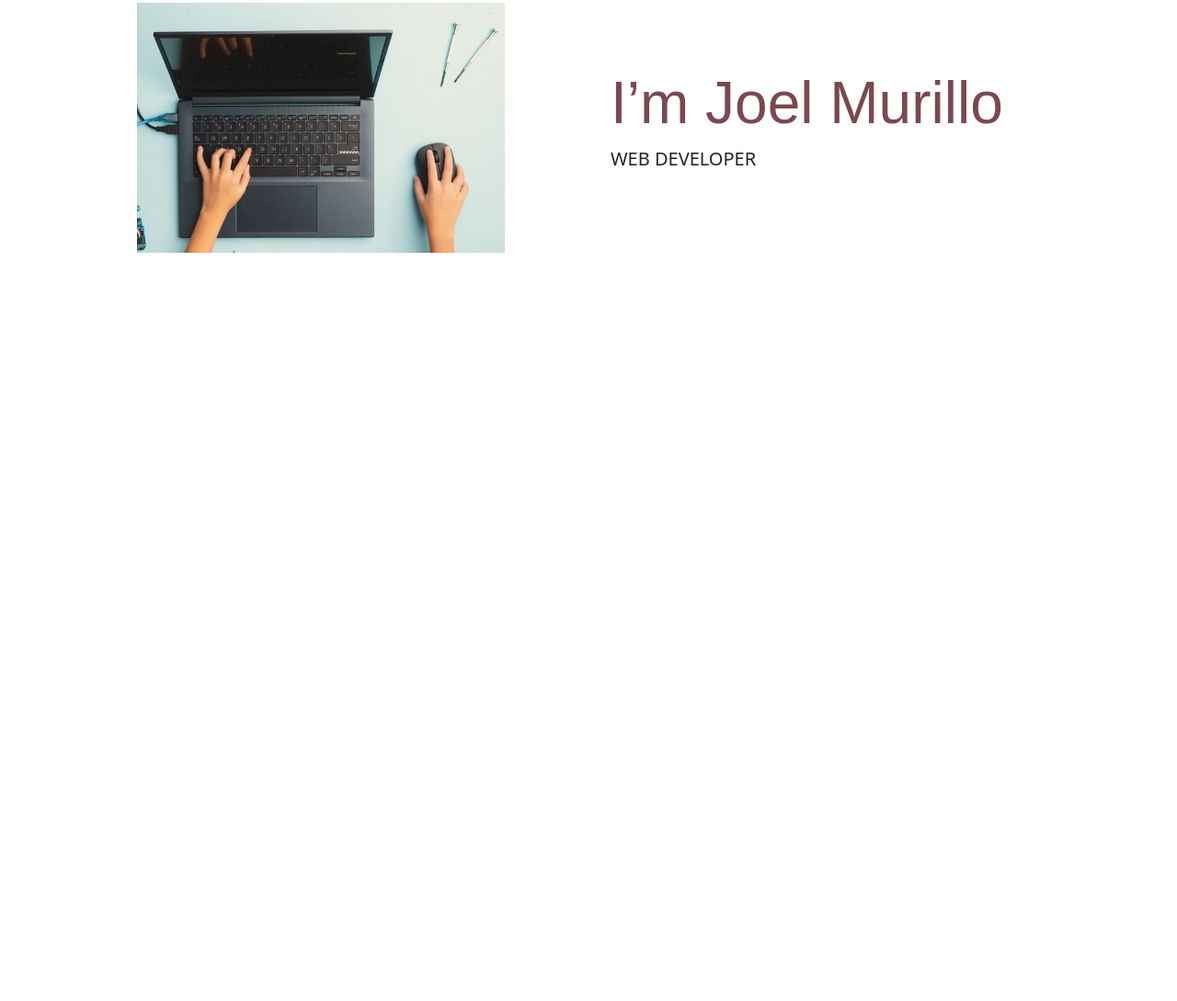
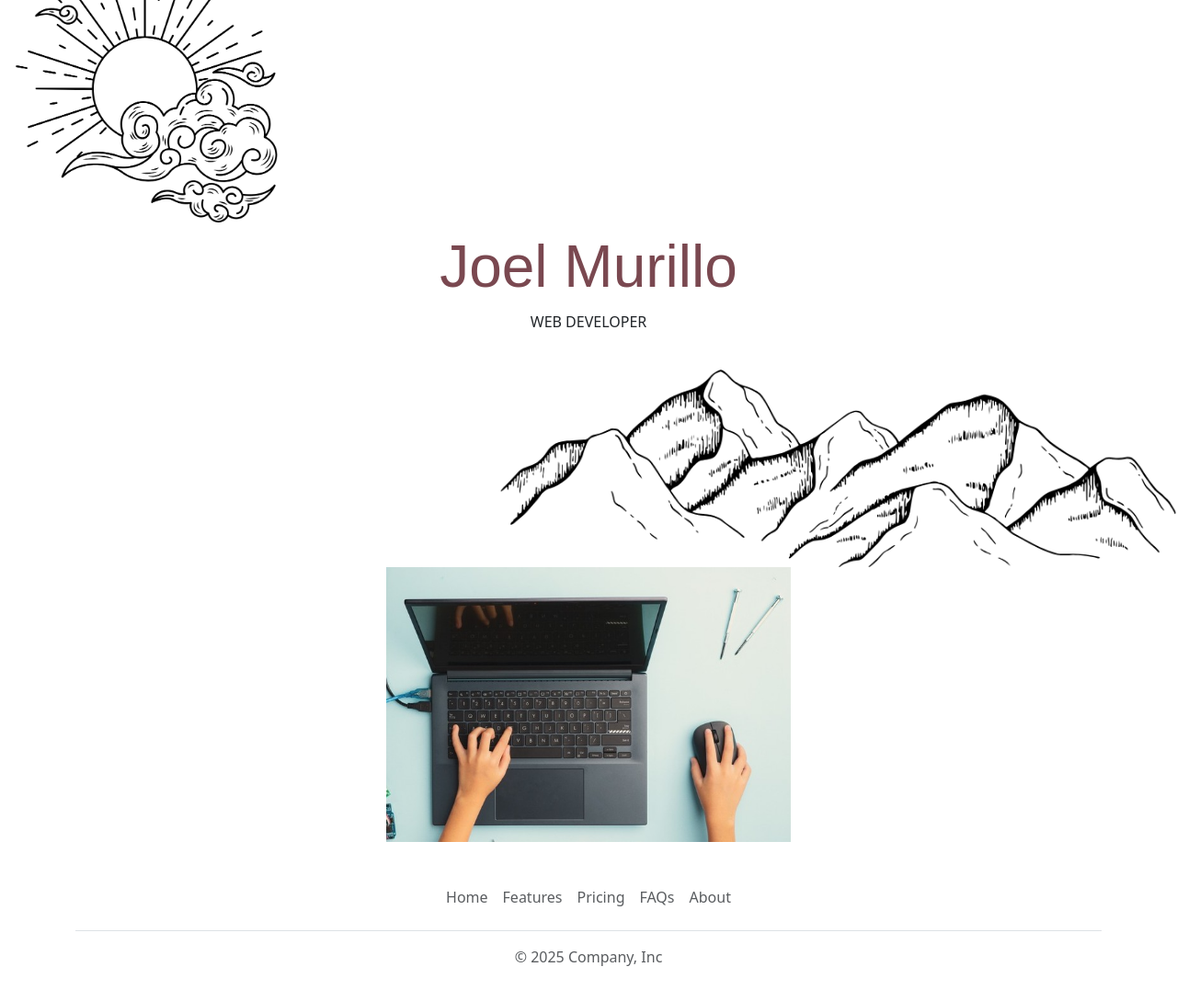
Before and after one commit to wallkn/capstone-2, a plain HTML site: page Capstone-2/index.html in a window 1280 px wide. Shown: the part 45-1134 px from the top of the page at 92% size. Before the commit the page ends 800 px from the top, so only its background shows below. Drawn offline with nearby package versions, Linux system fonts and the light colour scheme.

Commit message:
Update index.html

```diff
--- a/Capstone-2/index.html
+++ b/Capstone-2/index.html
@@ -10,21 +10,44 @@
 <body>
     <!-- Hero -->
     <section >
-        <div class="container">
+        <div class="hero" >
+
+            <div class="row " >
+                <div class="col-sm-3 text-center">
+                    <img src="./images/sun.png" alt="Sun draw" width="100%" class="sun">
+                </div>
+                <div class="col-sm-9">
+
+                </div>
+
+            </div>
+            <div class="row">
+                <div class="nombre text-center">Joel Murillo</div>
+                <div class="text-center">
+                    <p class="subtitulos">WEB DEVELOPER</p>
+                    &nbsp;
+                </div>
+            </div>
+            <div class="row">
+                <div class="col-sm-5"> </div>
+
+                <div class="col-sm-7">
+                    <img src="./images/mountains.png" alt="Mountains black and white" width="100%">
+                </div>
+
+            </div>
+
+            <div class="row">
+                <div class="col-sm-3"></div>
+                <div class="col-sm-6 text-center">
+                    <img src="./images/laptop.jpg" class="laptop" alt="Laptop" width="70%" loading="lazy">
+                </div>
+                <div class="col-sm-3">
+
+                </div>
+            </div>
 
 
-
-            <div class="row flex-lg-row-reverse align-items-center g-5 py-5">
-
-                <div class="col-lg-6">
-                    <h1 class="nombre">I’m Joel Murillo</h1>
-                    <p class="lead">WEB DEVELOPER</p>
-
-                </div>
-                <div class="col-10 col-sm-8 col-lg-6">
-                    <img src="./images/laptop.jpg" class="d-block mx-lg-auto img-fluid" alt="Bootstrap Themes" width="400" height="200" loading="lazy">
-                </div>
-            </div>
 
 
 
@@ -38,6 +61,29 @@
         </div>
     </section>
 
+    <div class="container">
+        <footer class="py-3 my-4">
+            <ul class="nav justify-content-center border-bottom pb-3 mb-3">
+                <li class="nav-item">
+                    <a href="#" class="nav-link px-2 text-body-secondary">Home</a>
+                </li>
+                <li class="nav-item">
+                    <a href="#" class="nav-link px-2 text-body-secondary">Features</a>
+                </li>
+                <li class="nav-item">
+                    <a href="#" class="nav-link px-2 text-body-secondary">Pricing</a>
+                </li>
+                <li class="nav-item">
+                    <a href="#" class="nav-link px-2 text-body-secondary">FAQs</a>
+                </li>
+                <li class="nav-item">
+                    <a href="#" class="nav-link px-2 text-body-secondary">About</a>
+                </li>
+            </ul>
+            <p class="text-center text-body-secondary">© 2025 Company, Inc</p>
+        </footer>
+    </div>
+
     <script src="https://cdn.jsdelivr.net/npm/bootstrap@5.3.7/dist/js/bootstrap.bundle.min.js" integrity="sha384-ndDqU0Gzau9qJ1lfW4pNLlhNTkCfHzAVBReH9diLvGRem5+R9g2FzA8ZGN954O5Q" crossorigin="anonymous"></script>
 </body>
 </html>
```
